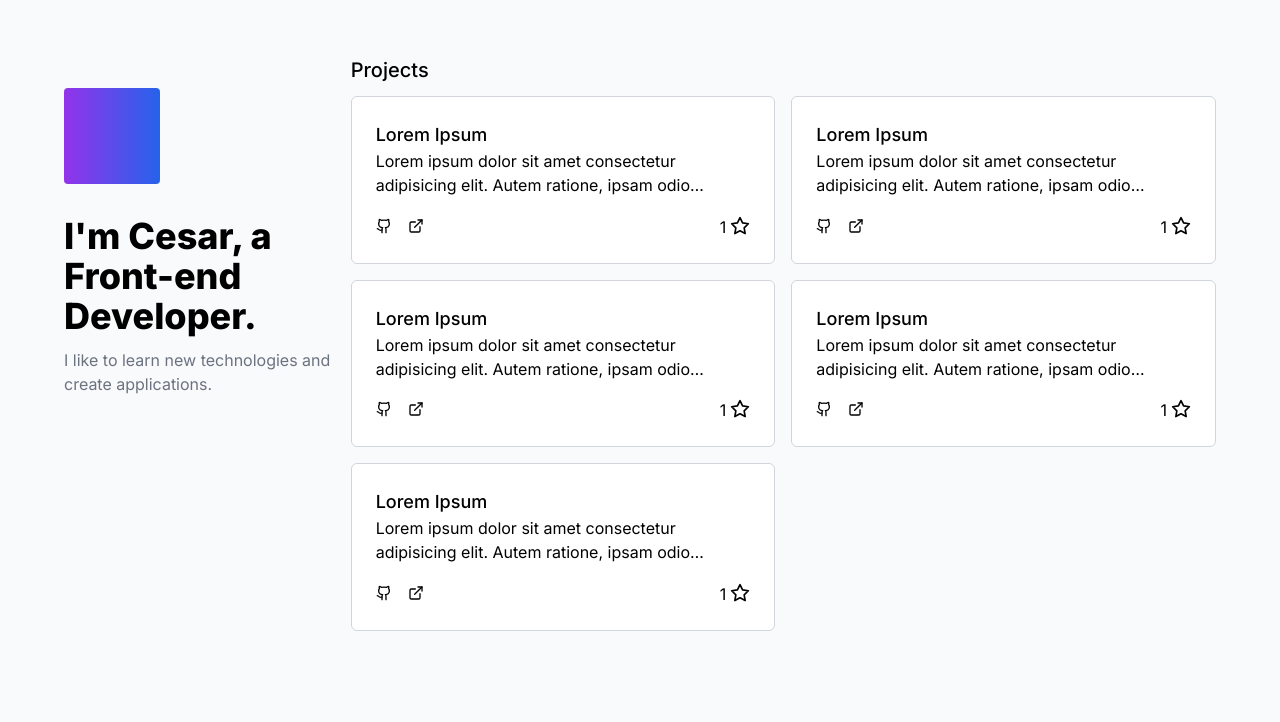
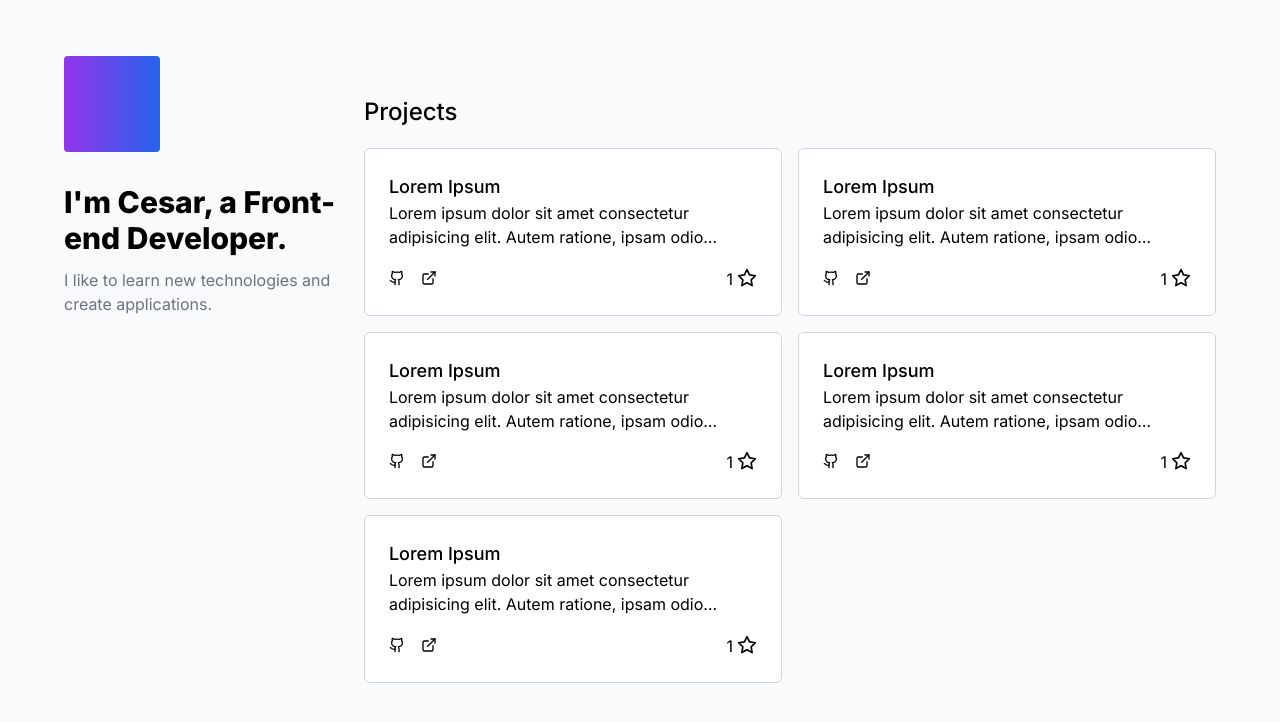
Before and after one commit to cesarscfilho/cesarsilva.site, a Next.js app: page / in a window 1280 px wide. Shown: the top 722 px of the page. Built offline with nearby package versions, Linux system fonts and the light colour scheme.

Commit message:
feat: balancer h1

```diff
--- a/package.json
+++ b/package.json
@@ -21,6 +21,7 @@
     "postcss": "8.4.28",
     "react": "18.2.0",
     "react-dom": "18.2.0",
+    "react-wrap-balancer": "^1.1.0",
     "tailwind-merge": "^1.14.0",
     "tailwindcss": "3.3.3",
     "typescript": "5.1.6"
--- a/src/app/page.tsx
+++ b/src/app/page.tsx
@@ -1,15 +1,16 @@
 import { Icons } from "@/components/Icons";
 import { StarIcon } from "lucide-react";
 import Link from "next/link";
+import { Balancer } from "react-wrap-balancer";
 
 export default function Home() {
   return (
     <main className="max-w-6xl m-auto my-6 rounded-md flex flex-col md:flex-row">
-      <header className="flex w-[800px] flex-col self-start gap-8 pt-8">
+      <header className="flex flex-col self-start gap-8 md:w-[850px]">
         <div className="h-24 w-24 rounded bg-gradient-to-r from-purple-600 to-blue-600" />
         <div className="space-y-3">
-          <h1 className="text-4xl font-extrabold mb-0">
-            I&apos;m Cesar, a Front-end Developer.
+          <h1 className="text-3xl font-extrabold mb-0">
+            <Balancer>I&apos;m Cesar, a Front-end Developer.</Balancer>
           </h1>
           <p className="text-gray-500">
             I like to learn new technologies and create applications.
@@ -17,12 +18,12 @@ export default function Home() {
         </div>
       </header>
 
-      <section>
-        <h2 className="text-xl font-medium mb-1">Projects</h2>
+      <section className="mt-10">
+        <h2 className="text-2xl font-medium mb-5">Projects</h2>
         <ul className="md:grid lg:grid-cols-2 gap-4 flex flex-col mt-3">
           <li className="rounded-md border bg-white border-gray-300 list-none">
-            <div className="p-6 hover:border-gray-400  rounded-sm h-full">
-              <div className="flex flex-col justify-between h-full">
+            <div className="p-6 hover:border-gray-400 rounded-sm ">
+              <div className="flex flex-col justify-between">
                 <div>
                   <h4 className="text-lg font-medium">Lorem Ipsum</h4>
                   <p className="line-clamp-2">
```
Also changed, not shown: 1 other file (tests, documents, lock files or other folders).
